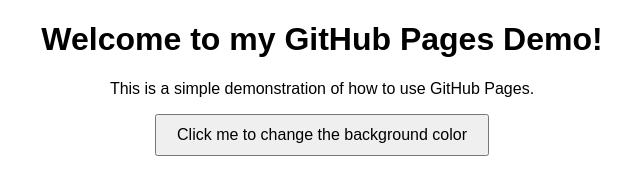
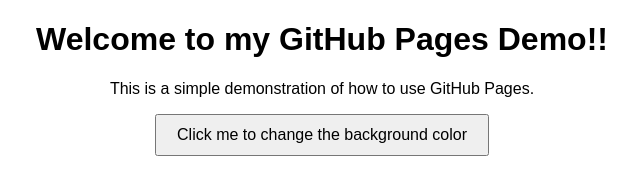
Before and after one commit to deeplook/github-pages-demo, a plain HTML site: page index.html in a window 1280 px wide. Shown: the whole page, without its empty margins (318-958 px from the left). Drawn offline with Linux system fonts and the light colour scheme.

Commit message:
Minor change

```diff
--- a/index.html
+++ b/index.html
@@ -7,7 +7,7 @@
     <link rel="stylesheet" href="style.css">
 </head>
 <body>
-    <h1>Welcome to my GitHub Pages Demo!</h1>
+    <h1>Welcome to my GitHub Pages Demo!!</h1>
     <p>This is a simple demonstration of how to use GitHub Pages.</p>
     <button id="colorButton">Click me to change the background color</button>
     <script src="script.js"></script>
```
